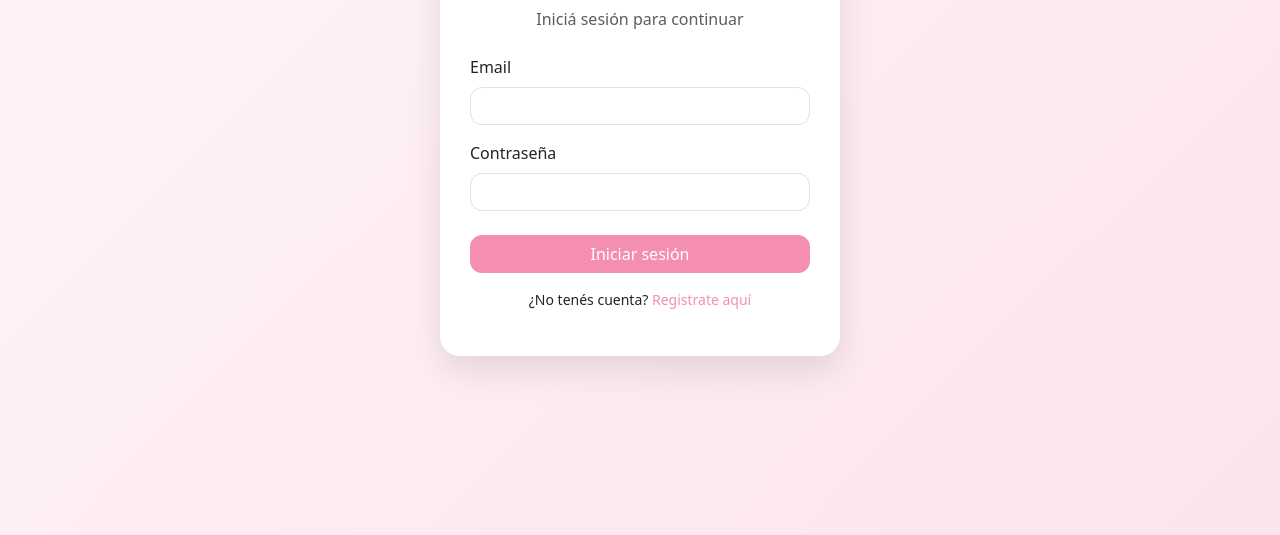
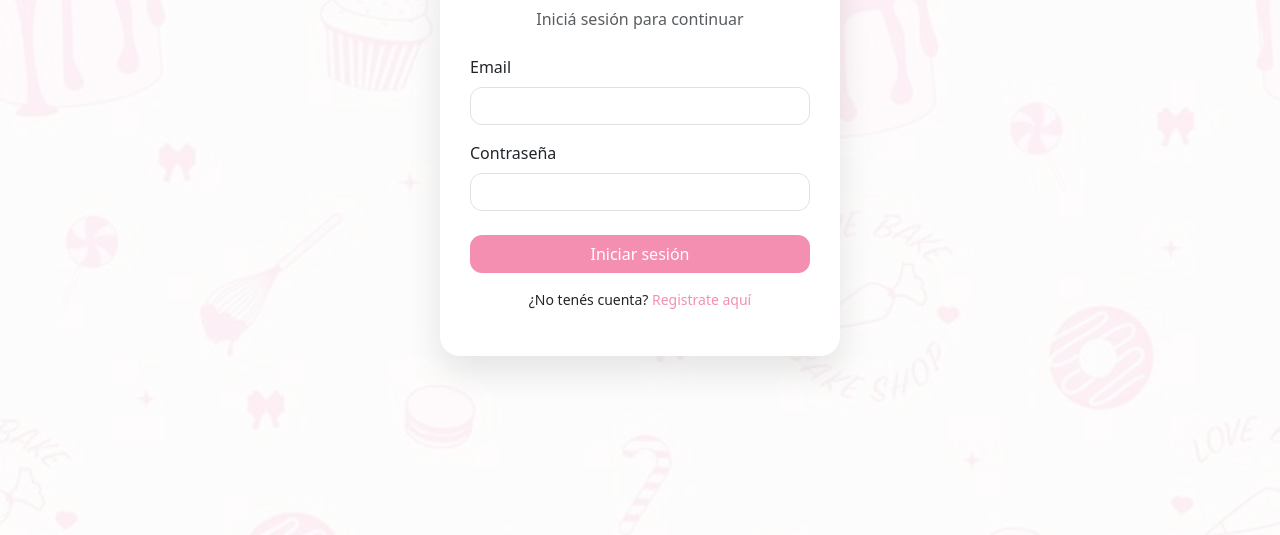
Before and after one commit to gonzaleztiana454-dotcom/dulce-tentacion, a website: page public/login.html in a window 1280 px wide. Shown: the part 265-800 px from the top of the page. Drawn offline with nearby package versions, Linux system fonts and the light colour scheme.

Commit message:
background login

```diff
--- a/public/login.html
+++ b/public/login.html
@@ -5,12 +5,19 @@
     <link href="https://cdn.jsdelivr.net/npm/bootstrap@5.3.2/dist/css/bootstrap.min.css" rel="stylesheet">
 
     <style>
-        body {
-            background: linear-gradient(135deg, #FFF5F8, #FCE4EC);
-            height: 100vh;
+        body{
+            background-image: url('/imagenes/fondo-postres.jpg');
+            background-size: cover;
+            background-position: center;
+            background-repeat: no-repeat;
+        }
+
+        .overlay{
+            background: rgba(255,255,255,0.85);
+            min-height: 100vh;
             display: flex;
+            align-items: center;
             justify-content: center;
-            align-items: center;
         }
 
         .card-login {
@@ -55,6 +62,8 @@
 
 <body>
 
+    <div class="overlay">
+
         <div class="card-login text-center">
 
             <h2 class="titulo mb-4">🍰 Dulce Tentación</h2>
@@ -84,6 +93,7 @@
             </p>
 
         </div>
+    </div>
 
 </body>
 </html>
```
Lines whose indentation alone changed are shown as unchanged.
